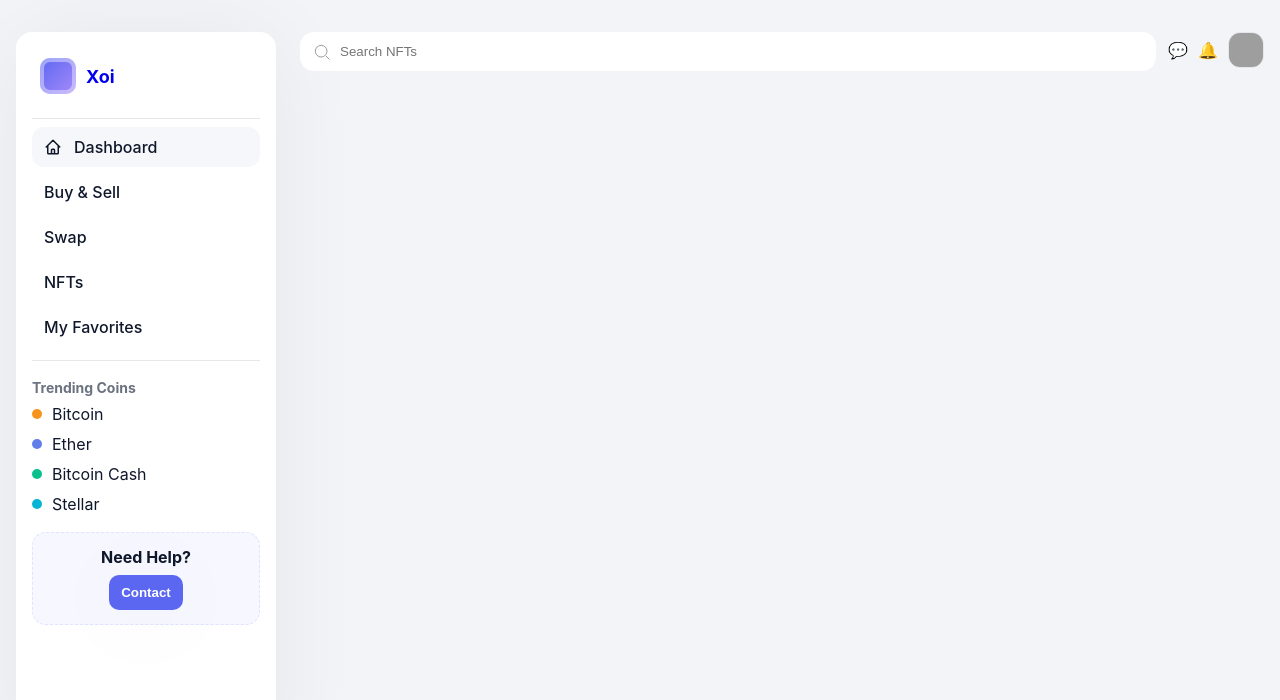
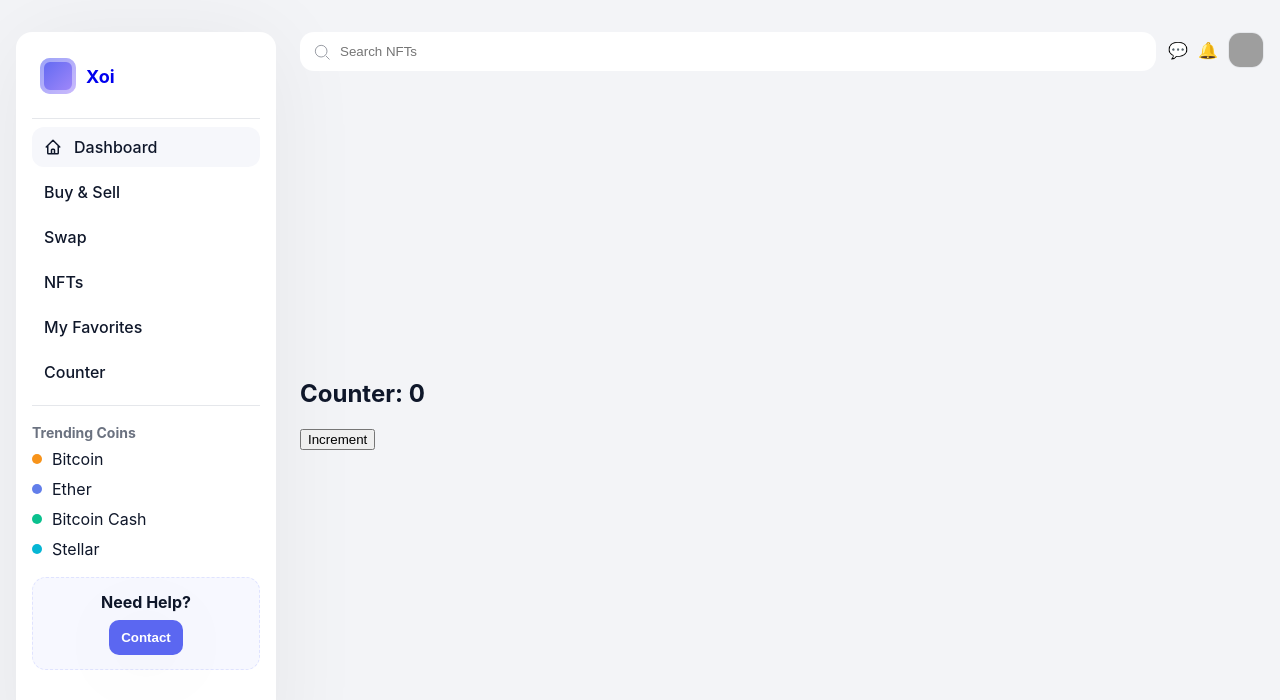
Before and after one commit to hironmoy12/my-react-app, a React (Create React App) app: page /counter in a window 1280 px wide. Shown: the top 700 px of the page. Built offline with nearby package versions, Linux system fonts and the light colour scheme; grey boxes are pictures that could not be loaded; the HTML template or start-up script is replaced by a standard one.

Commit message:
updated code

```diff
--- a/src/App.js
+++ b/src/App.js
@@ -6,7 +6,7 @@ import { Route, Routes } from 'react-router-dom';
 import BuySell from './component/Buy-Sell/BuySell';
 import Swap from './component/Swap/Swap';
 import DetailsPage from './component/DetailsPage/DetailsPage';
-
+import Counter from './component/Counter/Counter';
 function App() {
   return (
     <div className="app">
@@ -18,6 +18,7 @@ function App() {
           <Route path="/buy-sell" element={<BuySell />} />
           <Route path="/swap" element={<Swap />} />
           <Route path="/details/:id" element={<DetailsPage />} />
+            <Route path="/counter" element={<Counter />} />
         </Routes>
       </main>
     </div>
--- /dev/null
+++ b/src/component/Counter/Counter.js
@@ -0,0 +1,27 @@
+import React, {useState} from 'react'
+
+function useCounter() {
+  let count = 0;
+  return function () {
+    count++;
+    return count;
+  };
+}
+
+function Counter() {
+     const [value, setValue] = useState(0);
+ const increment = useCounter();
+
+  const handleClick = () => {
+    setValue(increment());
+  };
+
+  return (
+     <div>
+      <h2>Counter: {value}</h2>
+      <button onClick={handleClick}>Increment</button>
+    </div>
+  )
+}
+
+export default Counter
--- a/src/component/Sidebar/Sidebar.js
+++ b/src/component/Sidebar/Sidebar.js
@@ -23,6 +23,7 @@ function Sidebar() {
         <Link to='swap'>Swap</Link>
         <a href="#">NFTs</a>
         <a href="#">My Favorites</a>
+        <Link to='counter'>Counter</Link>
       </nav>
 
       <div>
```
Also changed, not shown: src/component/Counter/Counter.css (added).
